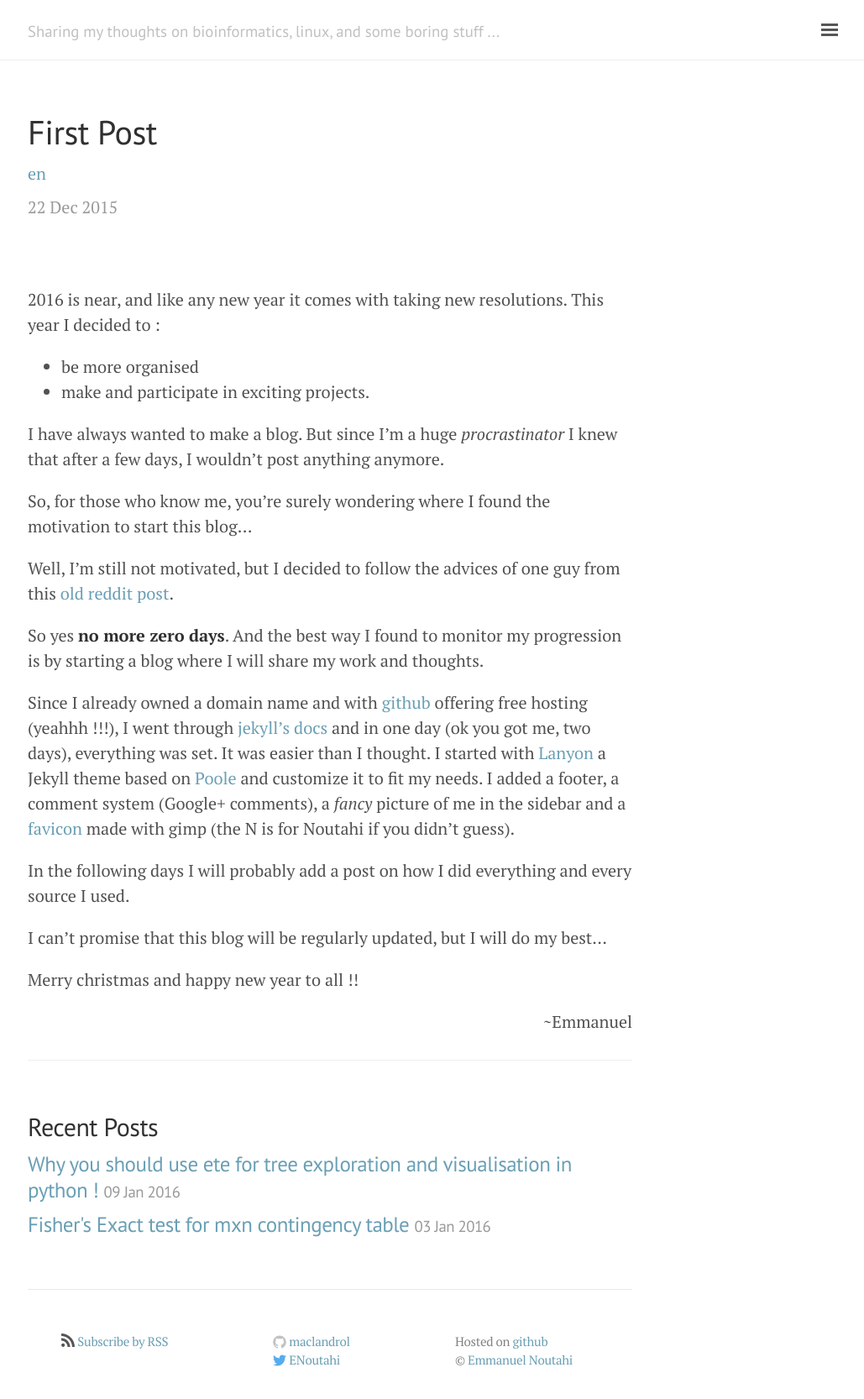
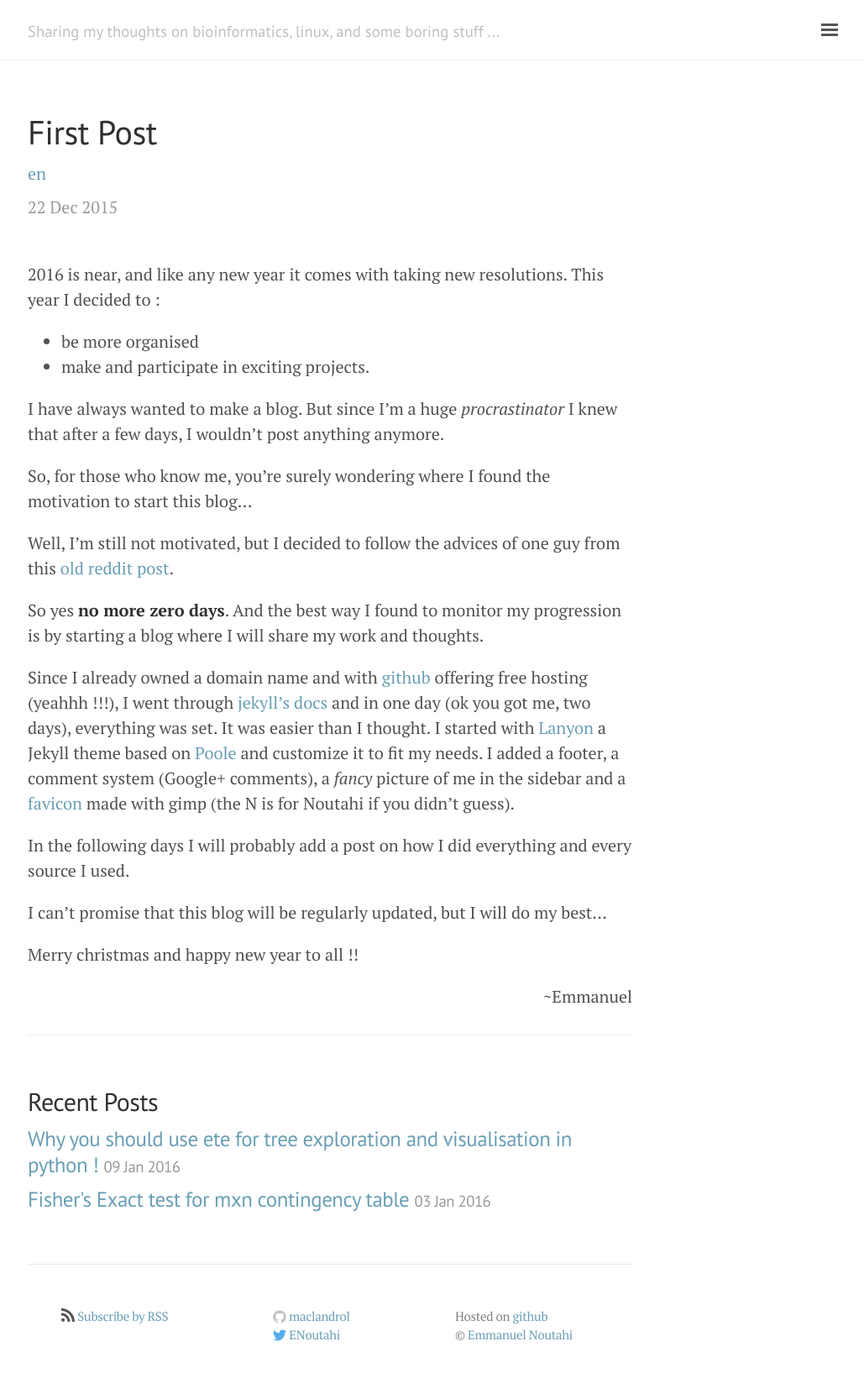
Before and after one commit to maclandrol/maclandrol.github.io, a Jekyll site: the page built from _posts/2015-12-22-first-post.md, in a window 1280 px wide. Shown: the whole page at 84% size, without its empty margins (247-1276 px from the left). Built offline with Jekyll 4.4.1, drawn with Linux system fonts in a browser that asks for light colours; nearby versions of some CDN libraries; after the commit the page ends 1636 px from its top, so only the background shows below that.

```diff
--- a/_layouts/post.html
+++ b/_layouts/post.html
@@ -6,8 +6,8 @@
   <h1 class="post-title">{{ page.title }}</h1>
   <p class="entry-tags">{% for tag in page.tags %}<a href="{{ site.url }}/tags#{{ tag | cgi_escape }}" title="Pages tagged {{ tag }}" rel="tag">{{ tag }}</a>{% unless forloop.last %} &bull; {% endunless %}{% endfor %}</p>
   <span class="post-date">{{ page.date | date_to_string }}</span>
-  {% if page.comments %}<p><a href="{{ site.url }}{{ page.url }}#google-comments">Comments</a></p>{% endif %}
-  </br></br>
+  {% if page.comments %}<span><a href="{{ site.url }}{{ page.url }}#google-comments">Comments</a></span>{% endif %}
+  </br>
   {{ content }}
 </div>
 <div class="related">
```
